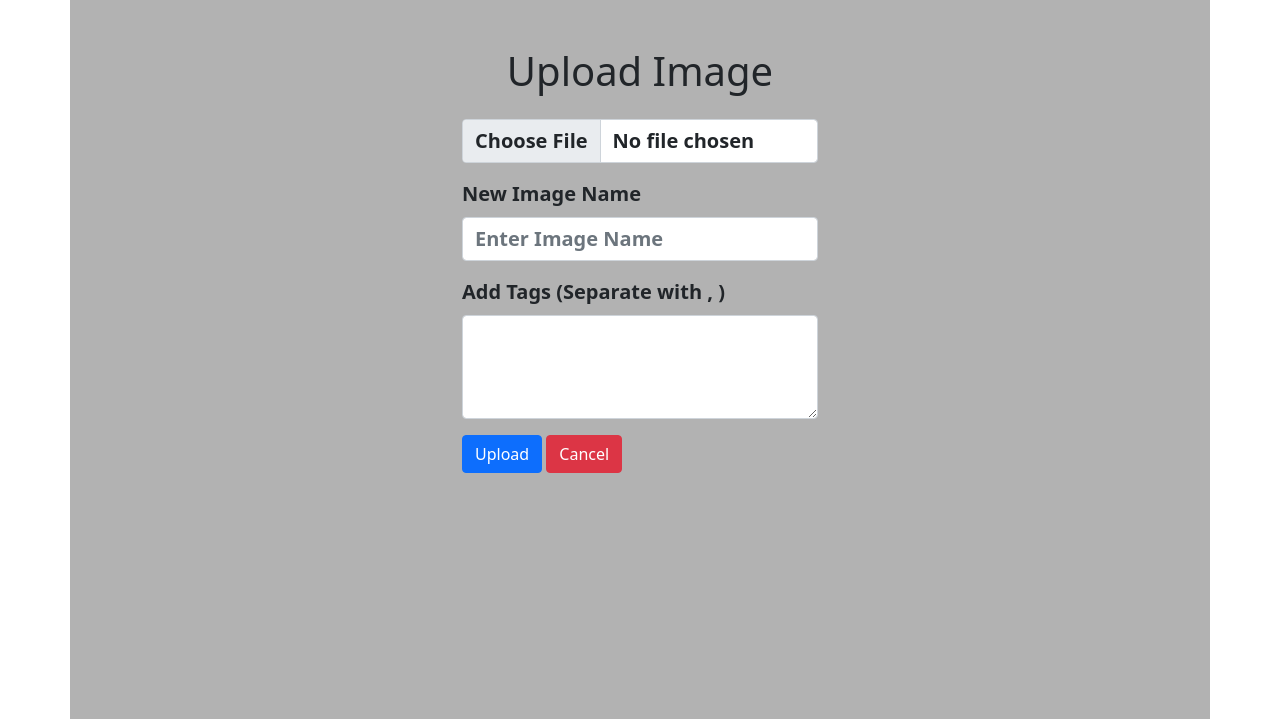
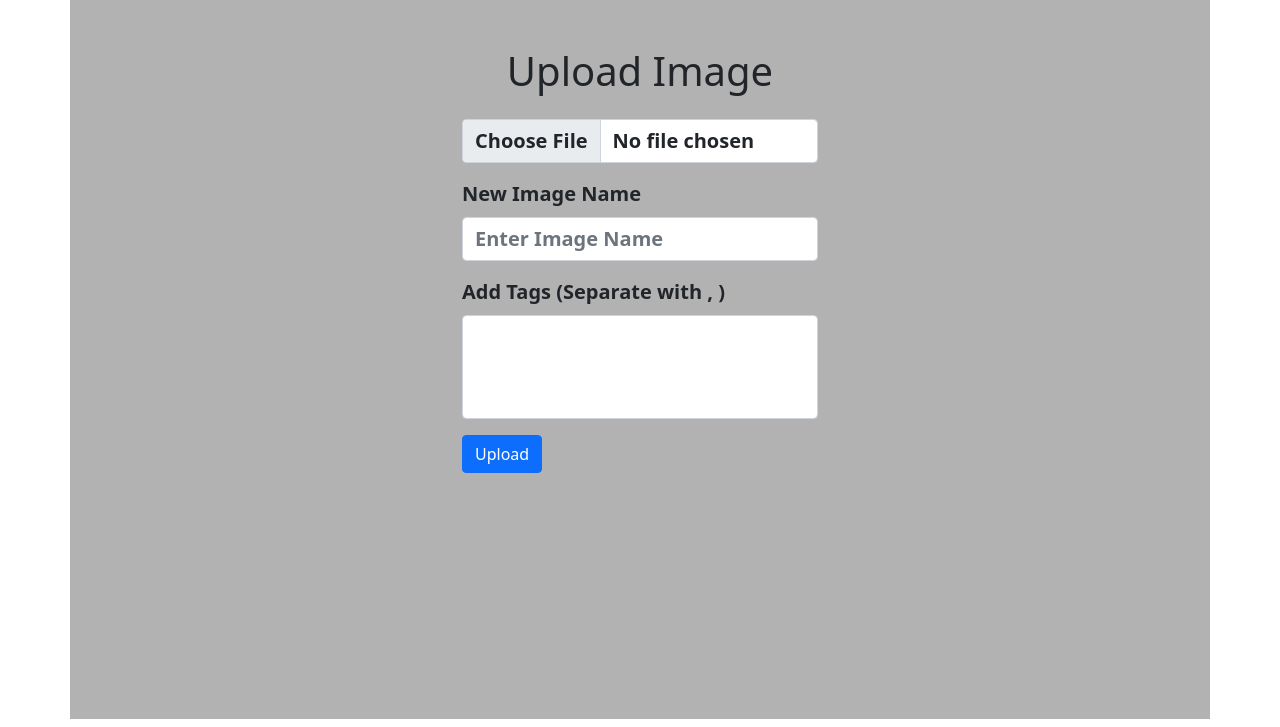
Before and after one commit to AnshumanBharatiya/img_gal, a PHP site: page / in a window 1280 px wide. Shown: the part 73-800 px from the top of the page. Run offline with PHP 8.4, Linux system fonts and the light colour scheme.

Commit message:
Update index.php

```diff
--- a/index.php
+++ b/index.php
@@ -59,7 +59,8 @@
 						<div class="row">
 							<div class="col-sm-4 m-auto">
 								<div class="card-box">
-									<input type="file" name="img_file" id="img_file" class="form-control"  required>
+									<input type="file" name="img_file" id="img_file" class="form-control" accept="image/*" required>
+									<span> <?php if(isset($_SESSION['data'])){echo 'Image -'.$_SESSION['data']['image_file_name'];}?></span>
 								</div>
 							</div>
 						</div>
@@ -67,7 +68,7 @@
 							<div class="col-sm-4 m-auto">
 								<div class="card-box">
 									<label for="img_name" class="form-label">New Image Name</label>
-									<input type="text" name="img_name" class="form-control"  required placeholder="Enter Image Name">
+									<input type="text" name="img_name" class="form-control"  required placeholder="Enter Image Name" value="<?php if(isset($_SESSION['data'])){echo $_SESSION['data']['image_name'];}?>">
 								</div>
 							</div>
 						</div>
@@ -75,14 +76,13 @@
 							<div class="col-sm-4 m-auto">
 								<div class="card-box">
 									<label for="img_tags" class="form-label">Add Tags (Separate with , )</label>
-									<textarea class="form-control" id="img_tags" name="img_tags" rows="3" required></textarea>
+									<textarea class="form-control" id="img_tags" name="img_tags" rows="3" required 	style="resize: none;"><?php if(isset($_SESSION['data'])){echo $_SESSION['data']['image_tag'];}?></textarea>
 								</div>
 							</div>
 						</div>
 						<div class="row my-3">
 							<div class="col-sm-4 m-auto">
 								<input type="submit" value="Upload" name="submit" class="btn btn-primary">
-								<input type="reset" value="Cancel" name="clear" class="btn btn-danger">
 							</div>
 						</div>
 						<div class="row my-3">
@@ -108,7 +108,6 @@
 									else{
 										$error_msg1 = $error_msg2 = $error_msg3 = $msg = "";
 									}
-
 								?>
 							</div>
 						</div>
```
